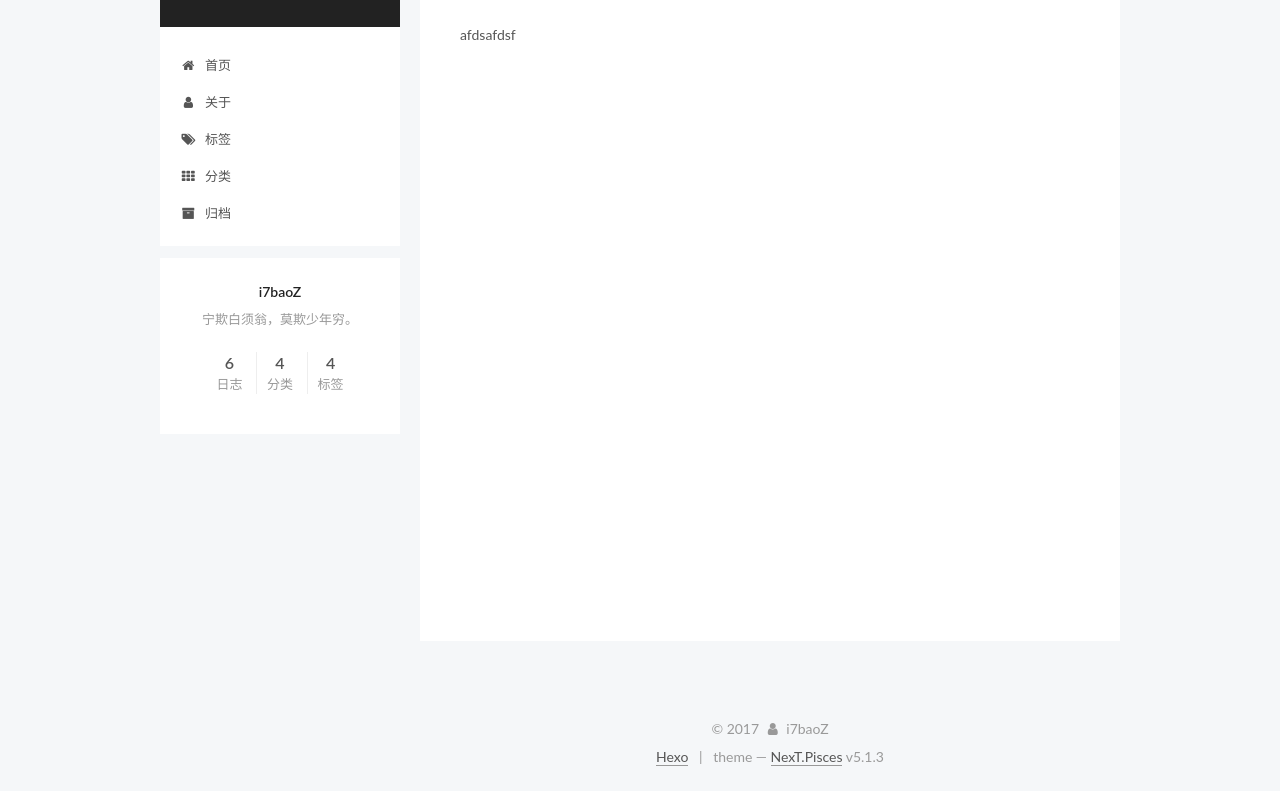
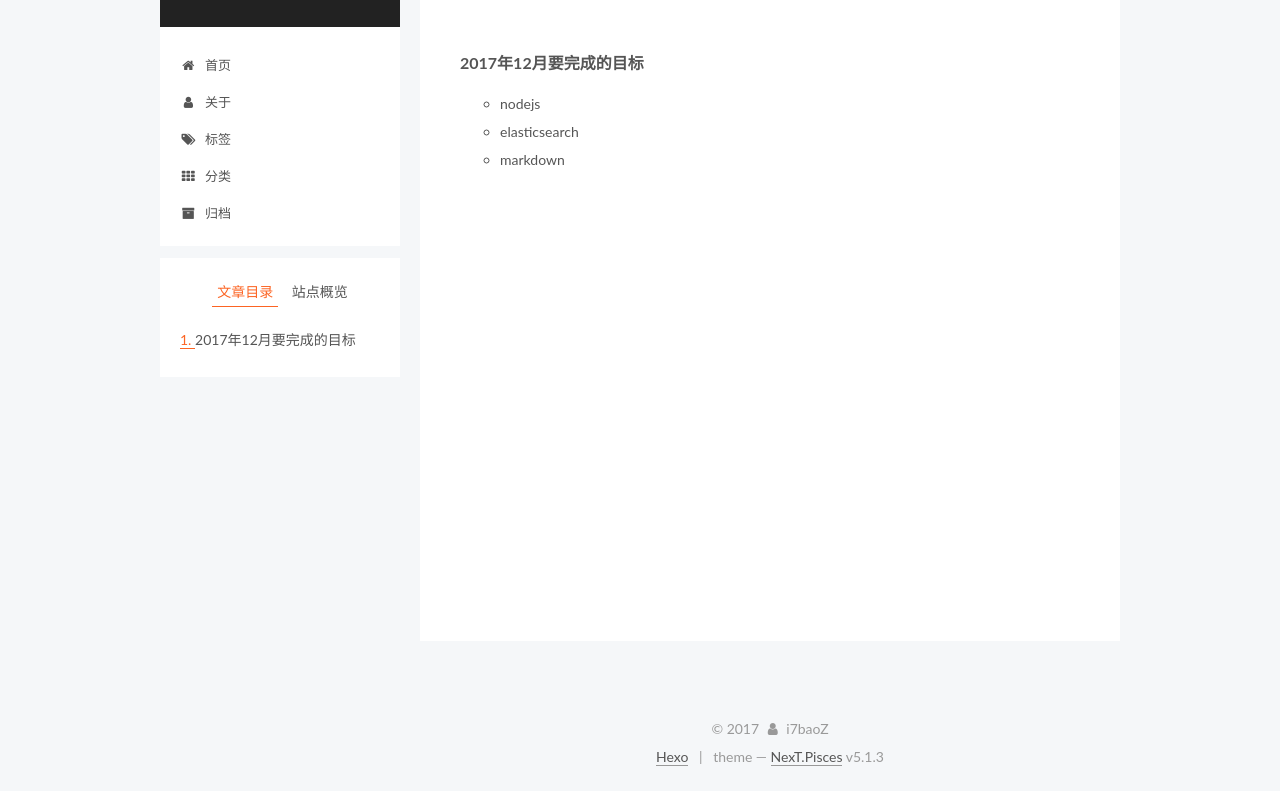
Before and after one commit to ZLMisMeNO1/webBlog, a plain HTML site: page about/index.html in a window 1280 px wide. Shown: the part 62-853 px from the top of the page. Drawn offline with Linux system fonts and the light colour scheme.

Commit message:
about me

```diff
--- a/about/index.html
+++ b/about/index.html
@@ -79,17 +79,17 @@
 
 
 
-<meta name="description" content="afdsafdsf">
+<meta name="description" content="2017年12月要完成的目标 nodejs elasticsearch markdown">
 <meta property="og:type" content="website">
 <meta property="og:title" content="积累">
 <meta property="og:url" content="http://www.i7baoz.cn/about/index.html">
 <meta property="og:site_name" content="积累">
-<meta property="og:description" content="afdsafdsf">
+<meta property="og:description" content="2017年12月要完成的目标 nodejs elasticsearch markdown">
 <meta property="og:locale" content="zh-Hans">
-<meta property="og:updated_time" content="2017-12-18T02:55:32.909Z">
+<meta property="og:updated_time" content="2017-12-18T03:01:31.141Z">
 <meta name="twitter:card" content="summary">
 <meta name="twitter:title" content="积累">
-<meta name="twitter:description" content="afdsafdsf">
+<meta name="twitter:description" content="2017年12月要完成的目标 nodejs elasticsearch markdown">
 
 
 
@@ -267,7 +267,11 @@
       <div class="post-body">
 
 
-          <p>afdsafdsf</p>
+          <h4 id="2017年12月要完成的目标"><a href="#2017年12月要完成的目标" class="headerlink" title="2017年12月要完成的目标"></a>2017年12月要完成的目标</h4><ul>
+<li>nodejs</li>
+<li>elasticsearch</li>
+<li>markdown</li>
+</ul>
 
 
       </div>
@@ -310,8 +314,17 @@
 
 
 
+        <ul class="sidebar-nav motion-element">
+          <li class="sidebar-nav-toc sidebar-nav-active" data-target="post-toc-wrap">
+            文章目录
+          </li>
+          <li class="sidebar-nav-overview" data-target="site-overview-wrap">
+            站点概览
+          </li>
+        </ul>
 
-      <section class="site-overview-wrap sidebar-panel sidebar-panel-active">
+
+      <section class="site-overview-wrap sidebar-panel">
         <div class="site-overview">
           <div class="site-author motion-element" itemprop="author" itemscope itemtype="http://schema.org/Person">
 
@@ -373,6 +386,22 @@
         </div>
       </section>
 
+
+      <!--noindex-->
+        <section class="post-toc-wrap motion-element sidebar-panel sidebar-panel-active">
+          <div class="post-toc">
+
+
+
+
+
+
+              <div class="post-toc-content"><ol class="nav"><li class="nav-item nav-level-4"><a class="nav-link" href="#2017年12月要完成的目标"><span class="nav-number">1.</span> <span class="nav-text"><a href="#2017&#x5E74;12&#x6708;&#x8981;&#x5B8C;&#x6210;&#x7684;&#x76EE;&#x6807;" class="headerlink" title="2017&#x5E74;12&#x6708;&#x8981;&#x5B8C;&#x6210;&#x7684;&#x76EE;&#x6807;"></a>2017&#x5E74;12&#x6708;&#x8981;&#x5B8C;&#x6210;&#x7684;&#x76EE;&#x6807;</span></a></li></ol></div>
+
+
+          </div>
+        </section>
+      <!--/noindex-->
 
 
 
```
